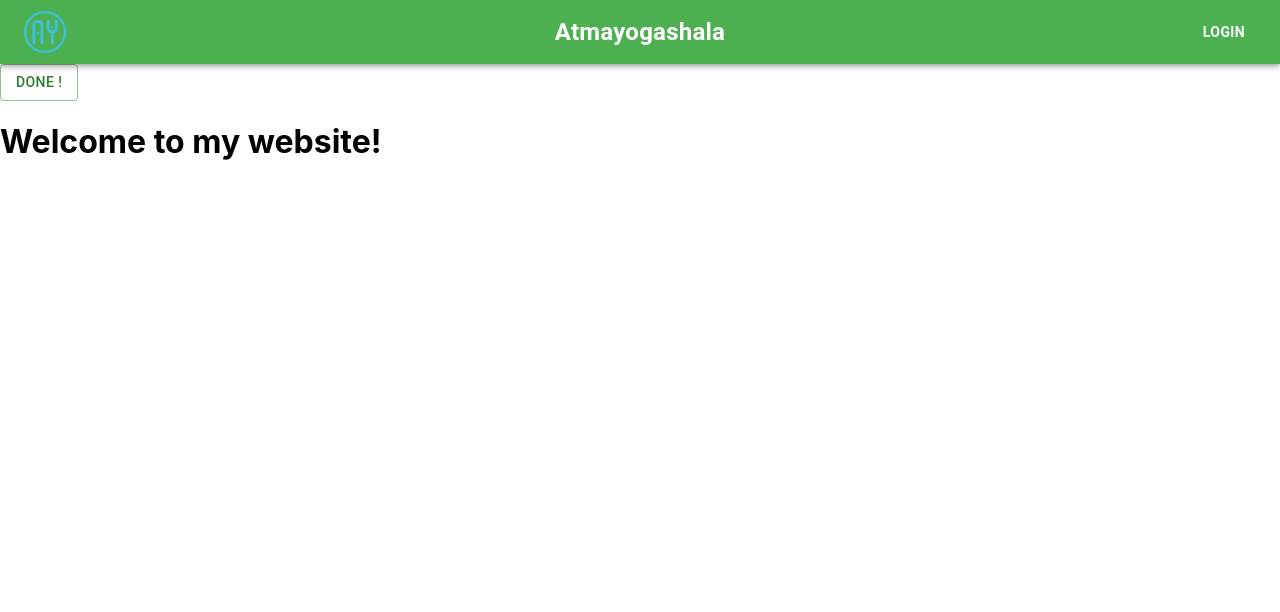
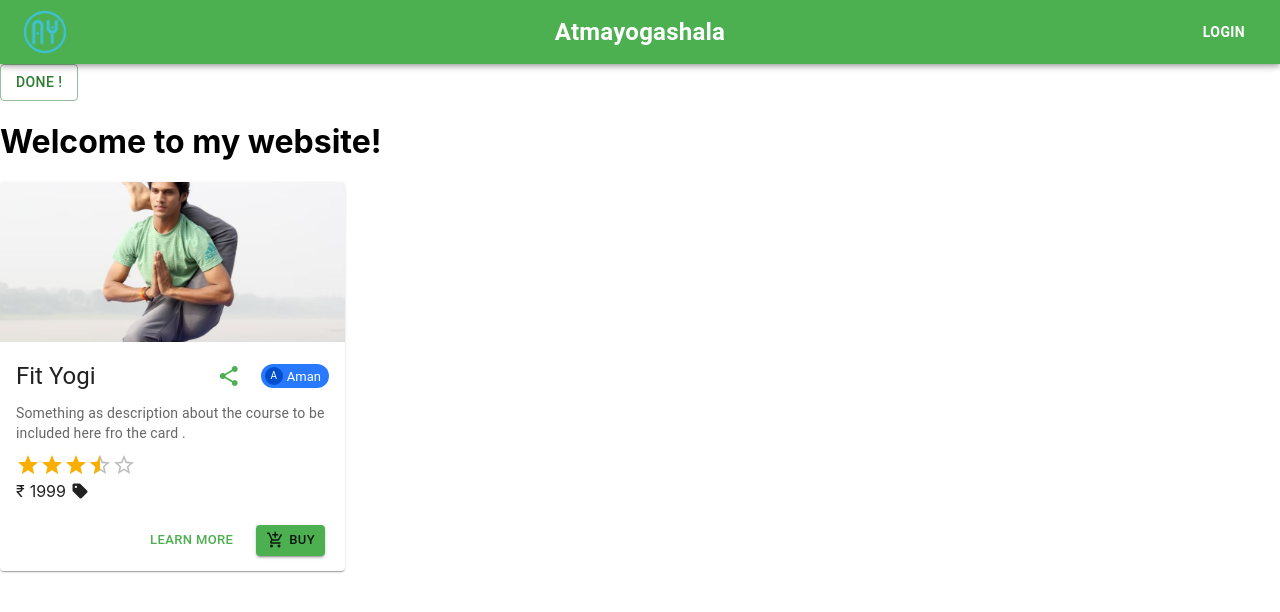
Before and after one commit to amankrokx/atmayogashala-react, a React (Create React App) app: page / in a window 1280 px wide. Shown: the top 612 px of the page. Built offline with nearby package versions, Linux system fonts and the light colour scheme; no server answers.

Commit message:
added a product card

```diff
--- /dev/null
+++ b/src/components/Card/index.js
@@ -0,0 +1,64 @@
+import * as React from "react"
+import Card from "@mui/material/Card"
+import CardActions from "@mui/material/CardActions"
+import CardContent from "@mui/material/CardContent"
+import CardMedia from "@mui/material/CardMedia"
+import Button from "@mui/material/Button"
+import Typography from "@mui/material/Typography"
+import Rating from "@mui/material/Rating"
+import Chip from "@mui/material/Chip"
+import Avatar from "@mui/material/Avatar"
+
+export default function ImgMediaCard(props) {
+    return (
+        <Card sx={{ maxWidth: 345 }}>
+            <CardMedia component="img" alt="green iguana" height="160" image={props.info.photo} />
+            <CardContent>
+                <Typography
+                    gutterBottom
+                    variant="h5"
+                    component="div"
+                    style={{
+                        display: "flex",
+                        alignItems: "center",
+                        justifyContent: "space-between",
+                    }}
+                >
+                    {props.info.title}
+                    <div>
+                        <Button>
+                            <span className="material-icons">share</span>
+                        </Button>
+                        <Chip
+                            avatar={<Avatar alt={props.info.author.name} src={props.info.author.photo || null}>{props.info.author.photo ? null : props.info.author.name.charAt(0)}</Avatar>}
+                            label={props.info.author.name}
+                            color="secondary"
+                            size="small"
+                            variant="filled"
+                        />
+                    </div>
+                </Typography>
+                <Typography variant="body2" color="text.secondary">
+                    {props.info.description}
+                </Typography>
+                <Rating name="read-only" value={props.info.rating} precision={0.5} defaultValue={1} readOnly style={{ marginTop: 10 }} />
+                <div style={{display: 'flex', alignItems: 'center'}}>
+                    <span>₹</span>
+                    <span style={{ marginLeft: 5 }}>{props.info.price}</span>
+                    <span className="material-icons" style={{fontSize: 18, marginLeft: 5}}>sell</span>
+                </div>
+            </CardContent>
+            <CardActions style={{ justifyContent: "flex-end", paddingRight: 20, paddingBottom: 15 }}>
+                <Button size="small" style={{ marginRight: 10 }}>
+                    Learn More
+                </Button>
+                <Button size="small" variant="contained">
+                    <span className="material-icons" style={{ fontSize: 18, marginRight: 5 }}>
+                        add_shopping_cart
+                    </span>
+                    Buy
+                </Button>
+            </CardActions>
+        </Card>
+    )
+}
--- a/src/components/MiniLogin/LoginWindow.js
+++ b/src/components/MiniLogin/LoginWindow.js
@@ -61,9 +61,9 @@ function LoginWindow (props) {
             maxWidth="lg"
             style={{
                 display: "flex",
-                height: "fit-content",
+                height: "min-content",
                 width: matches ? 756 : "calc(100% - 40px)",
-                minHeight: 500,
+                minHeight: 400,
                 // background: "#eee",
                 margin: "0 auto",
                 flexDirection: "column",
--- a/src/pages/Home.js
+++ b/src/pages/Home.js
@@ -2,7 +2,8 @@ import React from "react"
 import Button from '@mui/material/Button'
 import Toolbar from "@mui/material/Toolbar"
 import LoaderUtils from "../components/Loader/LoaderUtils"
-
+import Card from "../components/Card"
+import pp from "../media/product4.jpg"
 
 function Home() {
     return (
@@ -13,6 +14,16 @@ function Home() {
                 Done !
             </Button>
             <h1>Welcome to my website!</h1>
+            <Card info={{
+                photo: pp,
+                title: "Fit Yogi",
+                description: "Something as description about the course to be included here fro the card .",
+                rating: 3.5,
+                price: 1999,
+                author: {
+                    name: 'Aman',
+                }
+            }}></Card>
         </div>
     )
 }
```
Also changed, not shown: src/components/MiniLogin/index.js (+0 -43 lines), src/firebase/auth/user.js (added, +24 -0 lines), src/media/product4.jpg (added).
